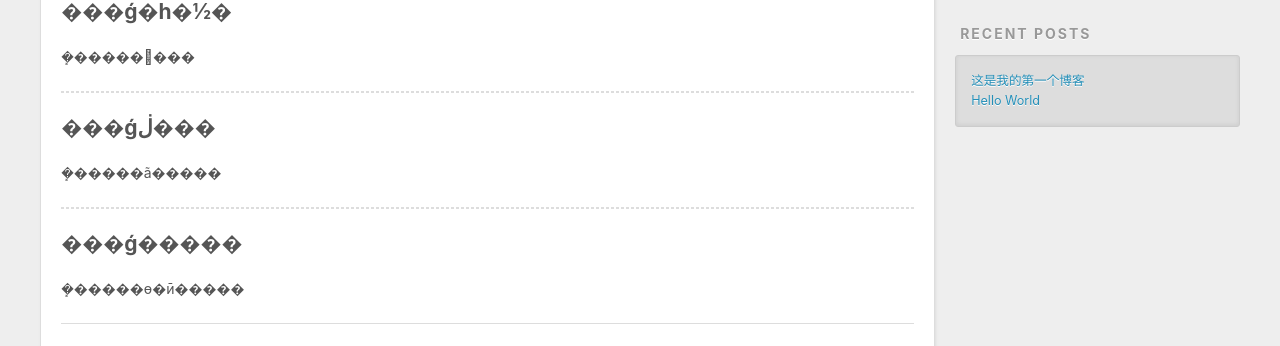
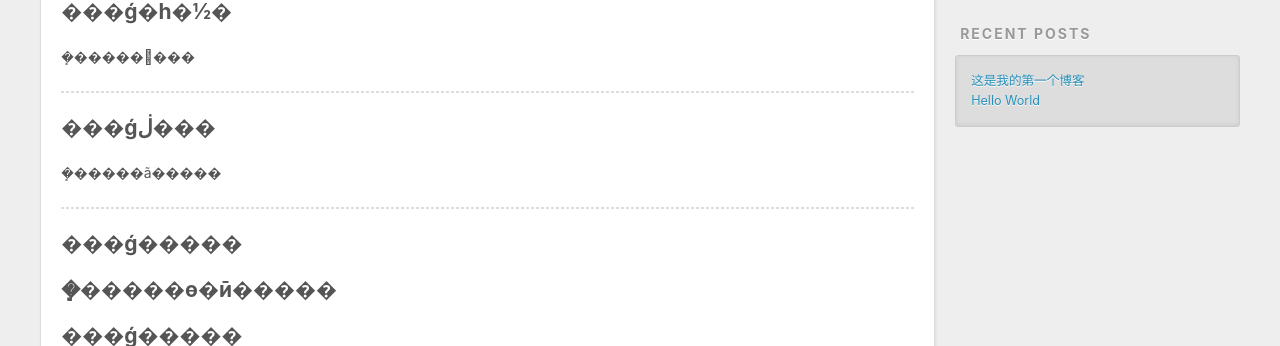
Before and after one commit to lizhaowei001/lizhaowei001.github.io, a plain HTML site: page index.html in a window 1280 px wide. Shown: the part 454-800 px from the top of the page. Drawn offline with nearby package versions, Linux system fonts and the light colour scheme.

Commit message:
Site updated: 2020-08-09 23:46:25

```diff
--- a/index.html
+++ b/index.html
@@ -90,7 +90,7 @@
 <hr>
 <h2 id="���gڶ���"><a href="#���gڶ���" class="headerlink" title="���ǵڶ���"></a>���ǵڶ���</h2><p>�ܻ�����ã�����</p>
 <hr>
-<h2 id="���g�����"><a href="#���g�����" class="headerlink" title="���ǵ�����"></a>���ǵ�����</h2><p>�ܻ�����ɵ�ӣ�����</p>
+<h2 id="���g�����"><a href="#���g�����" class="headerlink" title="���ǵ�����"></a>���ǵ�����</h2><h2 id="�ܻ�����o�ӣ�����"><a href="#�ܻ�����o�ӣ�����" class="headerlink" title="�ܻ�����ɵ�ӣ�����"></a>�ܻ�����ɵ�ӣ�����</h2><h2 id="���g�����-1"><a href="#���g�����-1" class="headerlink" title="���ǵ�����"></a>���ǵ�����</h2><p>�ܻ����Ǹ�Сɵ�ӣ�����</p>
 
 
     </div>
```
Also changed, not shown: 2020/08/09/这是我的第一个博客/index.html (+4 -4 lines).
